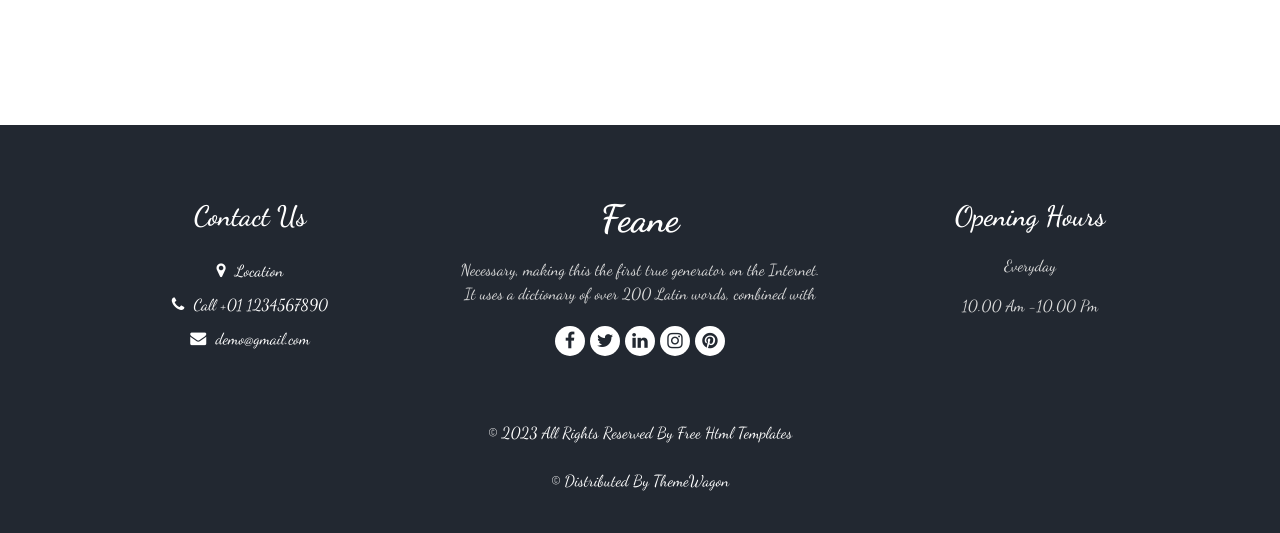
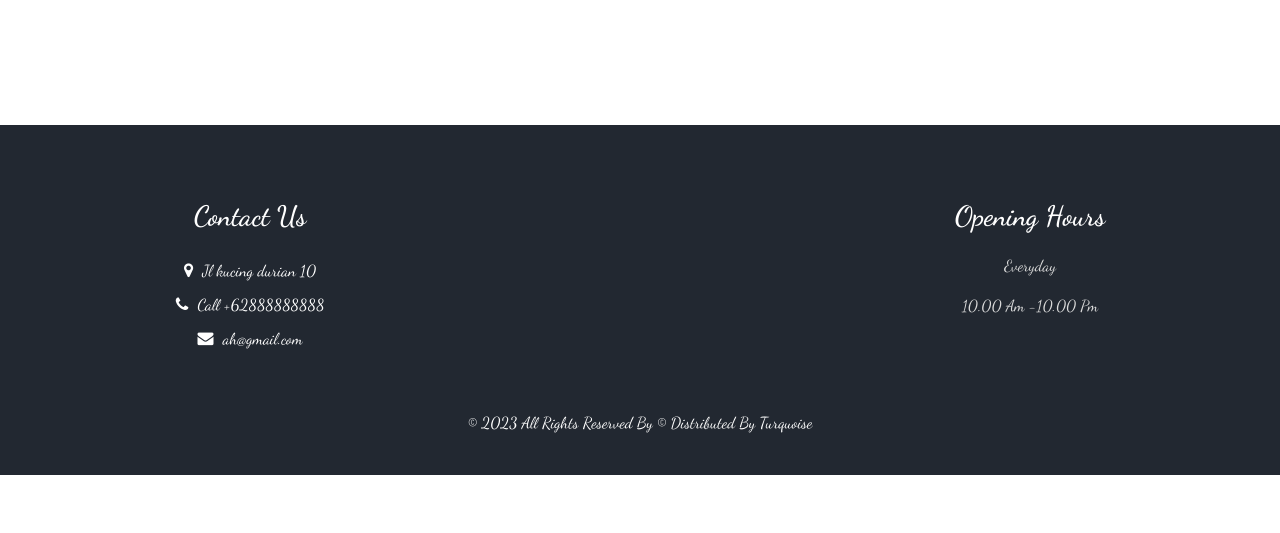
Before and after one commit to Williyandi-Saputra/turquoise, a CodeIgniter 4 app: template app/Views/komentar.php in a window 1280 px wide. Shown: the part 744-1277 px from the top of the page. After the commit the page ends 1219 px from the top, so only its background shows below. Run offline with PHP 8.4 and a stand-in for CodeIgniter, Linux system fonts and the light colour scheme; the template is opened without the code that fills it, so the values that code supplies are empty; some libraries are stand-ins or nearby versions.

Commit message:
update tampilan komentar

```diff
--- a/app/Views/komentar.php
+++ b/app/Views/komentar.php
@@ -55,16 +55,13 @@
           <div class="collapse navbar-collapse" id="navbarSupportedContent">
             <ul class="navbar-nav  mx-auto ">
             <li class="nav-item">
-                <a class="nav-link" href="home">Home </a>
+                <a class="nav-link" href="/">Home </a>
               </li>
               <li class="nav-item">
                 <a class="nav-link" href="menu">Menu </a>
               </li>
               <li class="nav-item">
                 <a class="nav-link" href="tentang">About</a>
-              </li>
-              <li class="nav-item">
-                <a class="nav-link" href="register">Register</a>
               </li>
 
               <?php
@@ -92,70 +89,6 @@
               <?php } ?>
 
             </ul>
-            <div class="user_option">
-              <a href="" class="user_link">
-                <i class="fa fa-user" aria-hidden="true"></i>
-              </a>
-              <a class="cart_link" href="#">
-                <svg version="1.1" id="Capa_1" xmlns="http://www.w3.org/2000/svg" xmlns:xlink="http://www.w3.org/1999/xlink" x="0px" y="0px" viewBox="0 0 456.029 456.029" style="enable-background:new 0 0 456.029 456.029;" xml:space="preserve">
-                  <g>
-                    <g>
-                      <path d="M345.6,338.862c-29.184,0-53.248,23.552-53.248,53.248c0,29.184,23.552,53.248,53.248,53.248
-                   c29.184,0,53.248-23.552,53.248-53.248C398.336,362.926,374.784,338.862,345.6,338.862z" />
-                    </g>
-                  </g>
-                  <g>
-                    <g>
-                      <path d="M439.296,84.91c-1.024,0-2.56-0.512-4.096-0.512H112.64l-5.12-34.304C104.448,27.566,84.992,10.67,61.952,10.67H20.48
-                   C9.216,10.67,0,19.886,0,31.15c0,11.264,9.216,20.48,20.48,20.48h41.472c2.56,0,4.608,2.048,5.12,4.608l31.744,216.064
-                   c4.096,27.136,27.648,47.616,55.296,47.616h212.992c26.624,0,49.664-18.944,55.296-45.056l33.28-166.4
-                   C457.728,97.71,450.56,86.958,439.296,84.91z" />
-                    </g>
-                  </g>
-                  <g>
-                    <g>
-                      <path d="M215.04,389.55c-1.024-28.16-24.576-50.688-52.736-50.688c-29.696,1.536-52.224,26.112-51.2,55.296
-                   c1.024,28.16,24.064,50.688,52.224,50.688h1.024C193.536,443.31,216.576,418.734,215.04,389.55z" />
-                    </g>
-                  </g>
-                  <g>
-                  </g>
-                  <g>
-                  </g>
-                  <g>
-                  </g>
-                  <g>
-                  </g>
-                  <g>
-                  </g>
-                  <g>
-                  </g>
-                  <g>
-                  </g>
-                  <g>
-                  </g>
-                  <g>
-                  </g>
-                  <g>
-                  </g>
-                  <g>
-                  </g>
-                  <g>
-                  </g>
-                  <g>
-                  </g>
-                  <g>
-                  </g>
-                  <g>
-                  </g>
-                </svg>
-              </a>
-              <form class="form-inline">
-              </form>
-              <a href="" class="order_online">
-                Order Online
-              </a>
-            </div>
           </div>
         </nav>
       </div>
@@ -183,25 +116,6 @@
               <div>
                 <input type="text" class="form-control" name="deskripsi" placeholder="Deskripsikan Pengalamanmu" />
               </div>
-              <!-- <div>
-                <select class="form-control nice-select wide">
-                  <option value="" disabled selected>
-                    How many persons?
-                  </option>
-                  <option value="">
-                    2
-                  </option>
-                  <option value="">
-                    3
-                  </option>
-                  <option value="">
-                    4
-                  </option>
-                  <option value="">
-                    5
-                  </option>
-                </select>
-              </div> -->
               <div class="btn_box">
                 <button type="submit" >
                   Kirim
@@ -277,50 +191,26 @@
               <a href="">
                 <i class="fa fa-map-marker" aria-hidden="true"></i>
                 <span>
-                  Location
+                  Jl kucing durian 10
                 </span>
               </a>
               <a href="">
                 <i class="fa fa-phone" aria-hidden="true"></i>
                 <span>
-                  Call +01 1234567890
+                  Call +62888888888
                 </span>
               </a>
               <a href="">
                 <i class="fa fa-envelope" aria-hidden="true"></i>
                 <span>
-                  demo@gmail.com
+                  ah@gmail.com
                 </span>
               </a>
             </div>
           </div>
         </div>
         <div class="col-md-4 footer-col">
-          <div class="footer_detail">
-            <a href="" class="footer-logo">
-              Feane
-            </a>
-            <p>
-              Necessary, making this the first true generator on the Internet. It uses a dictionary of over 200 Latin words, combined with
-            </p>
-            <div class="footer_social">
-              <a href="">
-                <i class="fa fa-facebook" aria-hidden="true"></i>
-              </a>
-              <a href="">
-                <i class="fa fa-twitter" aria-hidden="true"></i>
-              </a>
-              <a href="">
-                <i class="fa fa-linkedin" aria-hidden="true"></i>
-              </a>
-              <a href="">
-                <i class="fa fa-instagram" aria-hidden="true"></i>
-              </a>
-              <a href="">
-                <i class="fa fa-pinterest" aria-hidden="true"></i>
-              </a>
-            </div>
-          </div>
+
         </div>
         <div class="col-md-4 footer-col">
           <h4>
@@ -337,9 +227,8 @@
       <div class="footer-info">
         <p>
           &copy; <span id="displayYear"></span> All Rights Reserved By
-          <a href="https://html.design/">Free Html Templates</a><br><br>
           &copy; <span id="displayYear"></span> Distributed By
-          <a href="https://themewagon.com/" target="_blank">ThemeWagon</a>
+          <a href="https://themewagon.com/" target="_blank">Turquoise</a>
         </p>
       </div>
     </div>
```
